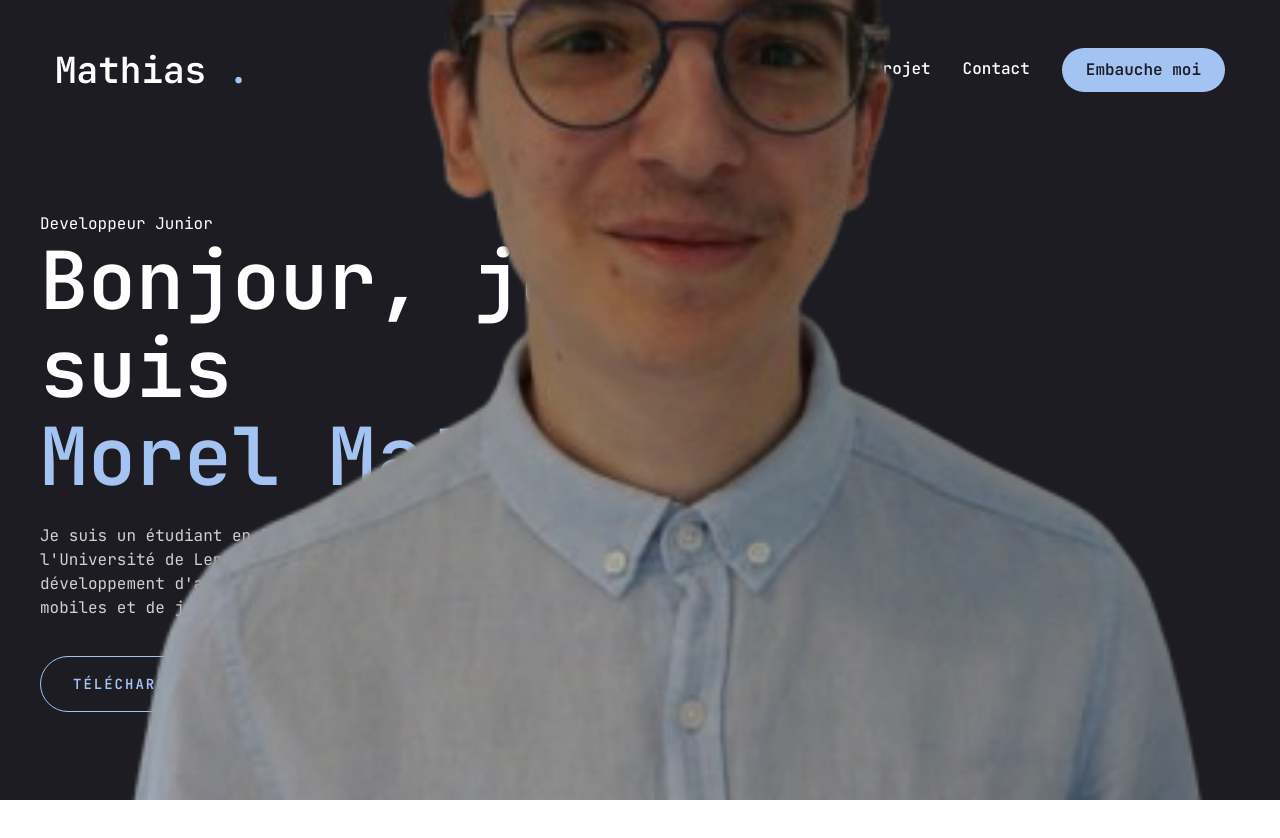
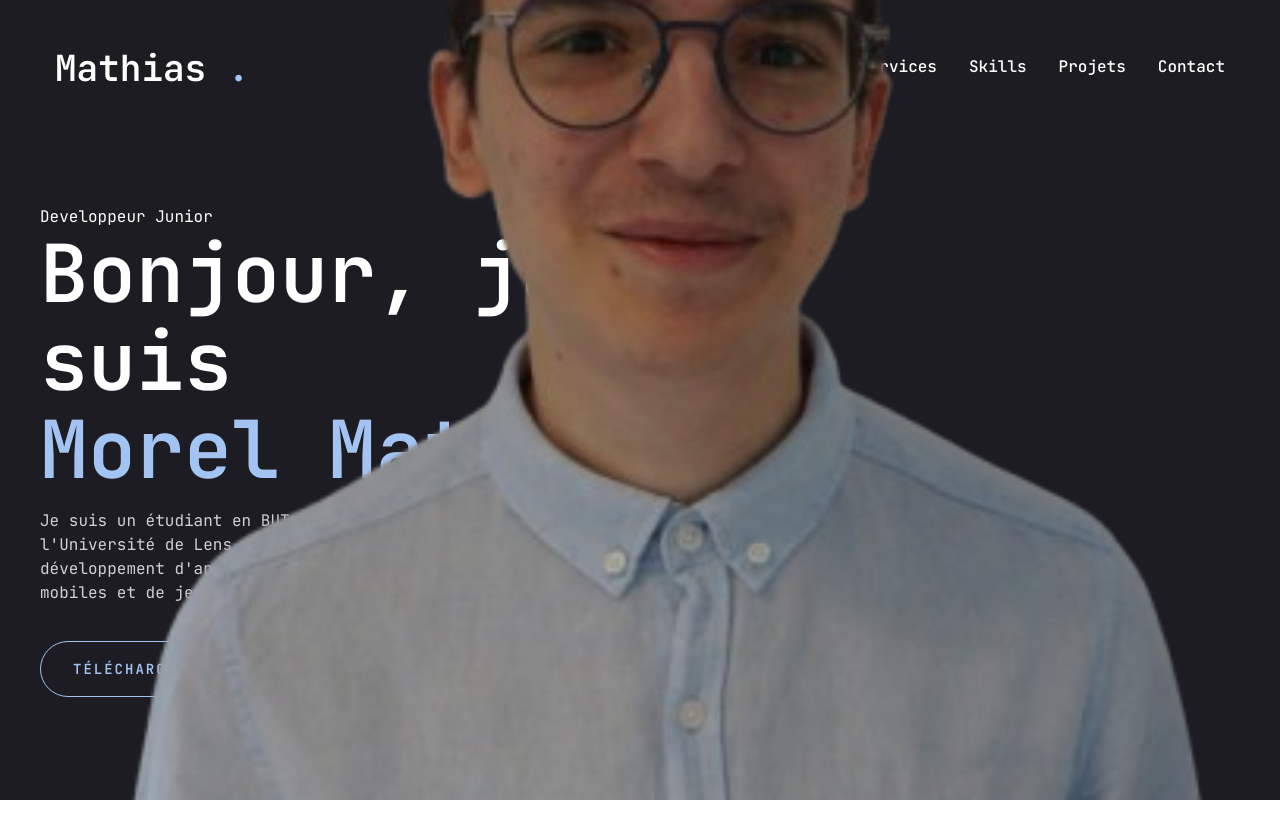
Before and after one commit to Mathias92-cmd/portfolio, a Next.js app: page / in a window 1280 px wide. Shown: the top 838 px of the page. Built offline with nearby package versions, Linux system fonts and the light colour scheme.

Commit message:
Changement navbar

```diff
--- a/app/page.jsx
+++ b/app/page.jsx
@@ -13,10 +13,10 @@ const Home = () => {
     return (
         <section className="h-full min-h-screen flex flex-col justify-center items-center">
             <div className="container mx-auto h-full px-4 xl:px-0">
-                <div className="flex flex-col items-center xl:flex-row xl:items-start xl:justify-between xl:pt-8 xl:pb-24">
+                <div className="flex flex-col items-center xl:flex-row xl:items-start xl:justify-between xl:pt-6 xl:pb-24">
                     <div className="order-2 xl:order-none text-center xl:text-left">
                         <span>Developpeur Junior</span>
-                        <h1 className="h1 mb-6">
+                        <h1 className="h1 mb-4">
                             Bonjour, je suis <br /> <span className="text-accent">Morel Mathias</span>
                         </h1>
                         <p className="max-w-[500px] mb-9 text-white/80">
--- a/components/Header.jsx
+++ b/components/Header.jsx
@@ -22,9 +22,6 @@ const Header = () => {
 
             <div className="hidden xl:flex items-center gap-8">
             <Nav />
-                <Link href="/contact">
-                    <Button>Embauche moi</Button>
-                </Link>
             </div>
 
             <div className="xl:hidden">
--- a/components/MobileNav.jsx
+++ b/components/MobileNav.jsx
@@ -11,21 +11,21 @@ import {CiMenuFries} from 'react-icons/ci';
  */
 const links = [
     {
-        name: 'home',
+        name: 'Accueil',
         path: '/',
     }, {
-        name: 'services',
+        name: 'Service',
         path: '/services',
     },{
-        name: 'resume',
+        name: 'Skills',
         path: '/resume',
     },{
-        name: 'projet',
+        name: 'Projet',
         path: '/projet',
     },{
-        name: 'contact',
+        name: 'Contact',
         path: '/contact',
-    },
+    }
 ];
 
 /**
@@ -43,7 +43,7 @@ const MobileNav = () => {
             <div className="mt-32 mb-40 text-center text-2xl">
                 <Link href="/">
                     <h1 className="text-4xl font-semibold">
-                        Mathias <span className="text-accent">.</span>
+                        Mathias <span className="text-accent"></span>
                     </h1>
                 </Link>
             </div>
--- a/components/Nav.jsx
+++ b/components/Nav.jsx
@@ -9,19 +9,19 @@ import { usePathname } from "next/navigation";
  */
 const links = [
     {
-        name: "home",
+        name: "Accueil",
         path: "/",
     }, {
-        name: "services",
+        name: "Services",
         path: "/services",
     }, {
-        name: "resume",
+        name: "Skills",
         path: "/resume",
     }, {
-        name: "projet",
+        name: "Projets",
         path: "/projet",
     }, {
-        name: "contact",
+        name: "Contact",
         path: "/contact",
     },
 ];
```
